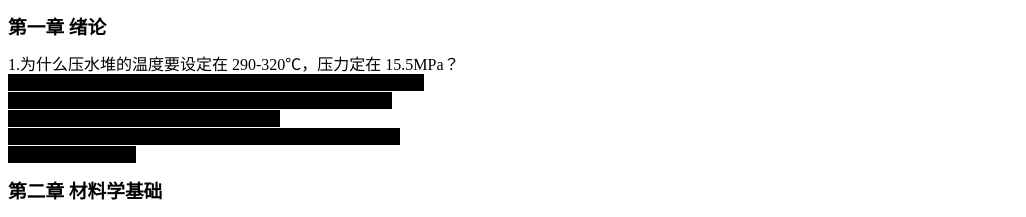
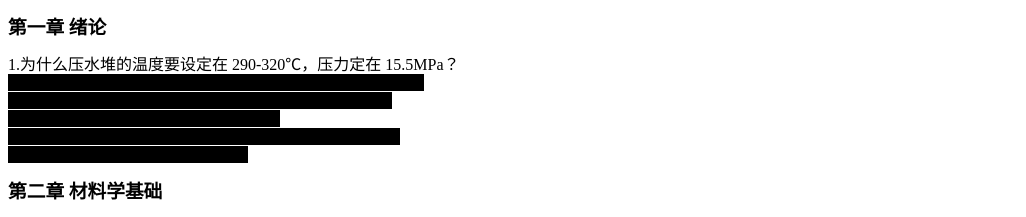
Before and after one commit to scueee/cl, a plain HTML site: page index.html in a window 1280 px wide. Shown: the top 217 px of the page, without its empty margins (0-1026 px from the left). Drawn offline with Linux system fonts and the light colour scheme.

Commit message:
Update index.html

```diff
--- a/index.html
+++ b/index.html
@@ -27,7 +27,7 @@ background-color:white;
 <font class="bar">冷却剂过冷度的要求，保证流通的稳定性和有效传热；</font><br>
 <font class="bar">保证冷却剂为液态，不发生膜态沸腾；</font><br>
 <font class="bar">包壳材料的限制要求，350℃锆水会发生反应生成氢气；</font><br>
-<font class="bar">腐蚀转折点较晚。</font><br>
+<font class="bar">温度越低，腐蚀转折点越迟来临。</font><br>
 
 <font><h3>第二章 材料学基础</h3></font>
 
```
